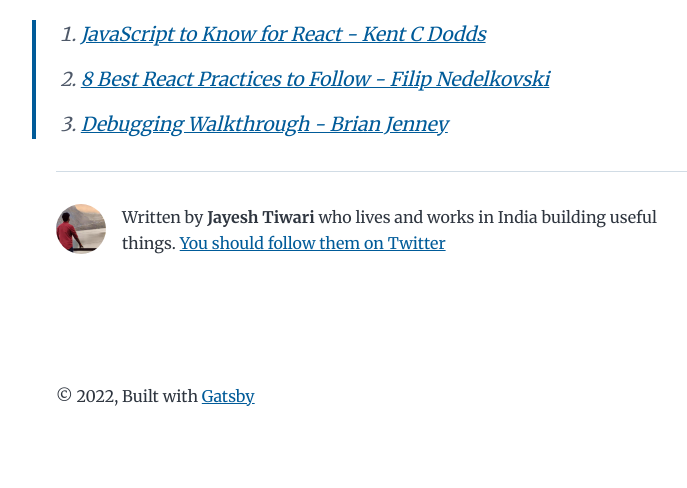
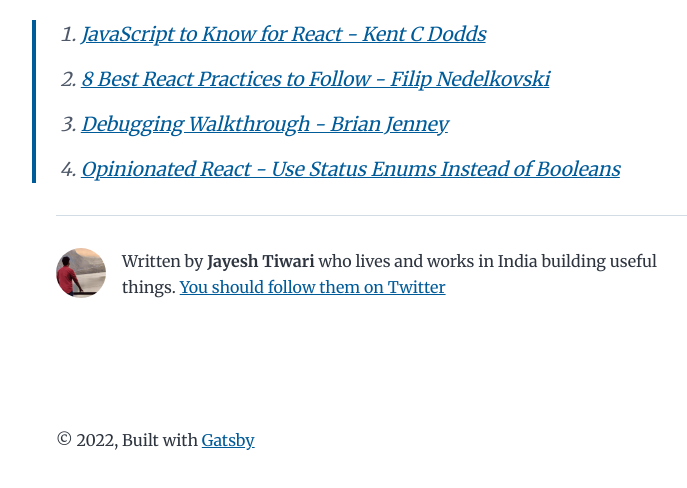
Before and after one commit to JayeshTiwari03/Bloggist-Blog, a Gatsby site: page /resources-links/ in a window 1280 px wide. Shown: the part 296-784 px from the top of the page, without its empty margins (268-955 px from the left). Built offline with nearby package versions, Linux system fonts and the light colour scheme; Gatsby itself is replaced by a stand-in of ours.

Commit message:
Add new link

```diff
--- a/content/blog/resources-links/index.md
+++ b/content/blog/resources-links/index.md
@@ -9,3 +9,4 @@ description: "List of bookmarked links"
 > 1. [JavaScript to Know for React - Kent C Dodds](https://kentcdodds.com/blog/javascript-to-know-for-react "JavaScript to Know for React")
 > 2. [8 Best React Practices to Follow - Filip Nedelkovski](https://alite-international.com/8-best-react-practices-to-follow/ "8 Best React Practices to Follow")
 > 3. [Debugging Walkthrough - Brian Jenney](https://www.loom.com/share/e1fd3ef1d934408893eb5a35a0ead560 "Debugging Walkthrough")
+> 4. [Opinionated React - Use Status Enums Instead of Booleans](https://dev.to/farazamiruddin/opinionated-react-use-status-enums-instead-of-booleans-3ha5 "Opinionated React - Use Status Enums Instead of Booleans")
```
